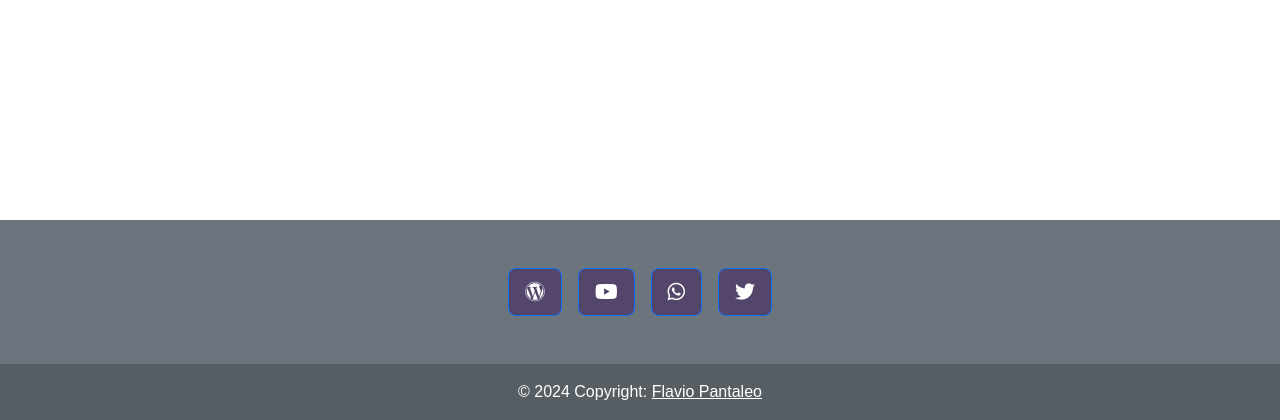
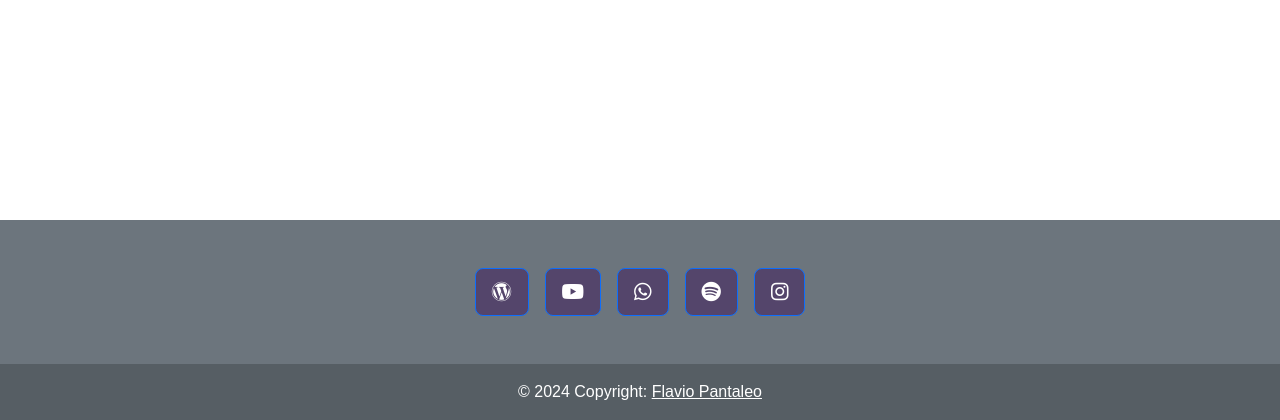
Before and after one commit to pantaleoflavio/individuyElection, a PHP site: page / in a window 1280 px wide. Shown: the part 700-1120 px from the top of the page. Run offline with PHP 8.4, Linux system fonts and the light colour scheme; some libraries are stand-ins or nearby versions.

Commit message:
add icons in footer

```diff
--- a/includes/footer.php
+++ b/includes/footer.php
@@ -10,8 +10,11 @@
       <a title="gruppo whatsapp" target="_blank" href="https://chat.whatsapp.com/IthimX4dVEvBhE5iA1wqbt" class="btn btn-primary btn-lg btn-floating mx-2" style="background-color: #54456b;">
           <i class="fab fa-whatsapp"></i>
       </a>
-      <a target="_blank" href="https://www.twitter.com/yourProfile" class="btn btn-primary btn-lg btn-floating mx-2" style="background-color: #54456b;">
-          <i class="fab fa-twitter"></i>
+      <a title="il canale spotify" target="_blank" href="https://open.spotify.com/show/1axEIE0N4t7h1Jmk81dqIp?si=INAD9lIySNareLLokbBbTQ&utm_source=copy-link" class="btn btn-primary btn-lg btn-floating mx-2" style="background-color: #54456b;">
+          <i class="fab fa-spotify"></i>
+      </a>
+      <a title="La pagina instagram" target="_blank" href="https://www.instagram.com/indyviduipodcast?igsh=dzBkM2Y0ZWVxcjk0" class="btn btn-primary btn-lg btn-floating mx-2" style="background-color: #54456b;">
+          <i class="fab fa-instagram"></i>
       </a>
   </div>
 
```
